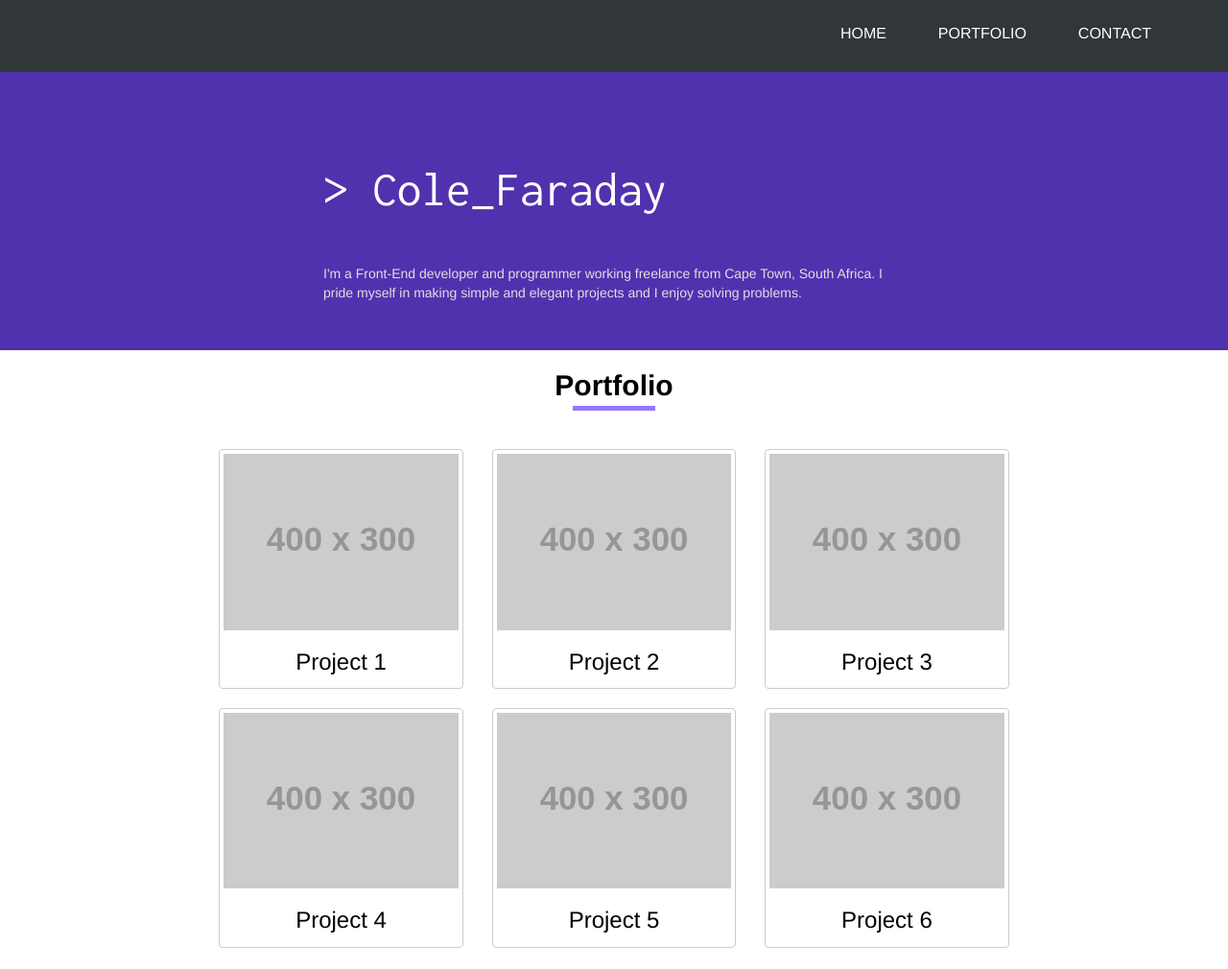
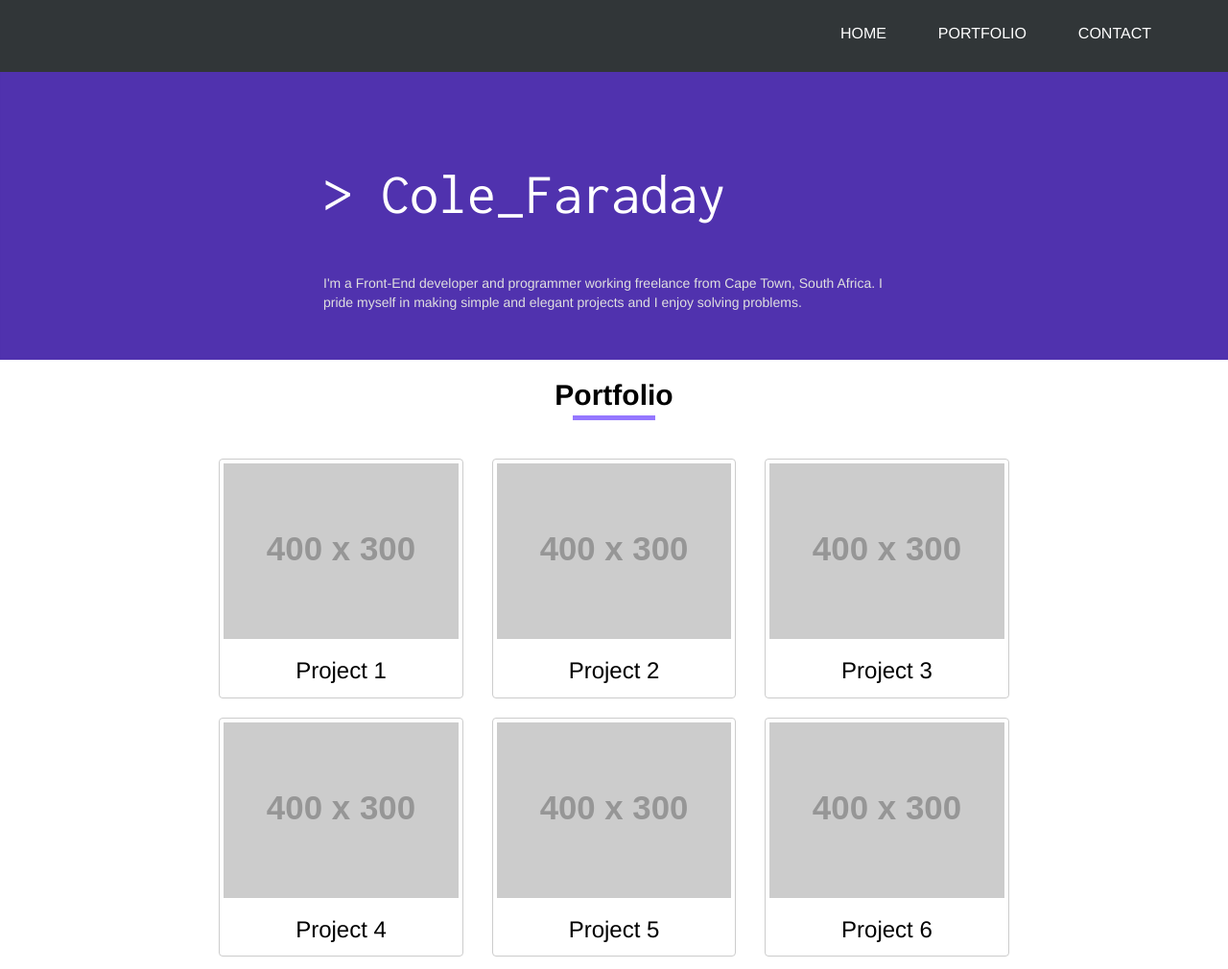
Before and after one commit to ColeFaraday/Portfolio, a plain HTML site: page index.html in a window 1280 px wide. Shown: the top 1010 px of the page at 96% size. Drawn offline with nearby package versions, Linux system fonts and the light colour scheme; placeholder pictures from the web are drawn by us.

Commit message:
font size constant

```diff
--- a/style.css
+++ b/style.css
@@ -180,7 +180,7 @@ form {
 
 #heading {
     margin-top: 100px;
-    font-size: 4vw;
+    font-size: 60px;
     font-family: 'Inconsolata', monospace;
     padding-bottom: 20px;
 }
```
